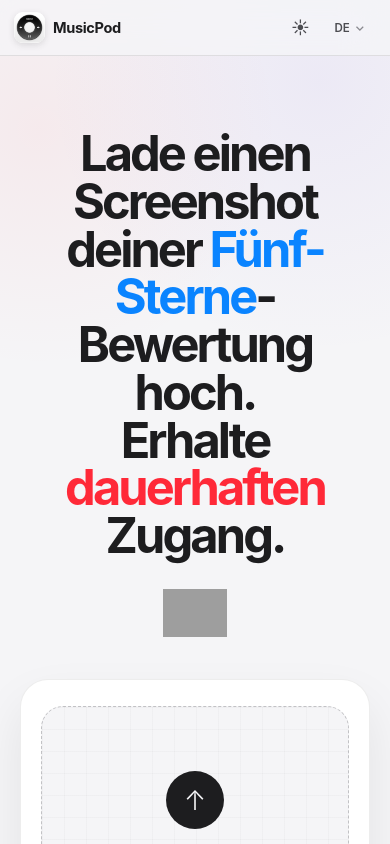
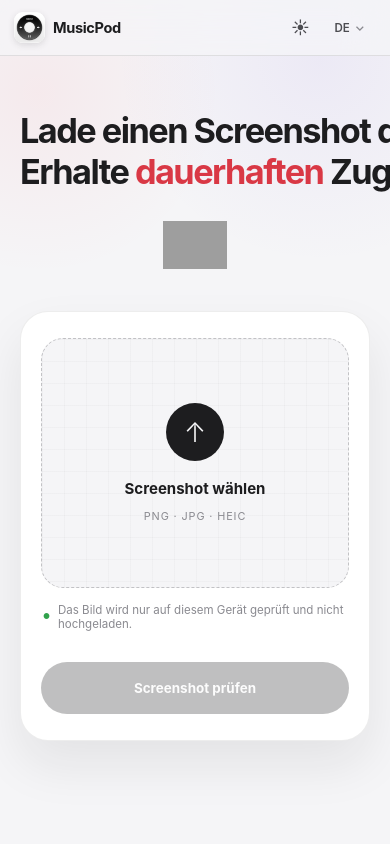
Before and after one commit to leavestylecode/MusicPodWeb, a Next.js app: page /de/reward in a window 390 px wide. Shown: the top 844 px of the page. Built offline with nearby package versions, Linux system fonts and the light colour scheme; grey boxes are pictures that could not be loaded.

Commit message:
Rebalance reward page typography

```diff
--- a/app/globals.css
+++ b/app/globals.css
@@ -2762,33 +2762,38 @@ a.footer-link:hover {
 }
 
 .reward-hero-copy {
-  max-width: 900px;
+  max-width: 1080px;
   margin: 0 auto;
 }
 
 .reward-hero-copy h1 {
   margin: 0;
-  font-size: clamp(3.2rem, 6.4vw, 5.8rem);
-  font-weight: 740;
-  letter-spacing: -0.06em;
-  line-height: 0.98;
+  font-size: clamp(2.8rem, 4.5vw, 4.65rem);
+  font-weight: 660;
+  letter-spacing: -0.045em;
+  line-height: 1.12;
   text-wrap: balance;
 }
 
 .reward-hero-copy h1 > span {
   display: block;
+  white-space: nowrap;
+}
+
+.reward-hero-copy h1 > span + span {
+  margin-top: 0.08em;
 }
 
 .reward-title-accent {
   font-style: normal;
 }
 
-.reward-title-accent.rating { color: #0a84ff; }
-.reward-title-accent.lifetime { color: var(--red); }
+.reward-title-accent.rating { color: #1677c8; }
+.reward-title-accent.lifetime { color: #d93845; }
 
 html[lang^="zh"] .reward-hero-copy h1 {
   letter-spacing: -0.04em;
-  line-height: 1.02;
+  line-height: 1.12;
 }
 
 .reward-store-link {
@@ -3088,11 +3093,10 @@ html[lang^="zh"] .reward-hero-copy h1 {
   .reward-main { padding: 112px 20px 58px; }
 
   .reward-hero-copy h1 {
-    margin-top: 18px;
-    font-size: clamp(2.65rem, 12.5vw, 3.8rem);
-  }
-
-  html[lang^="zh"] .reward-hero-copy h1 { font-size: clamp(2.55rem, 12vw, 3.65rem); }
+    font-size: clamp(1.85rem, 8.8vw, 3rem);
+  }
+
+  html[lang^="zh"] .reward-hero-copy h1 { font-size: clamp(1.85rem, 8.8vw, 3rem); }
 
   .reward-upload-card,
   .reward-result {
```
